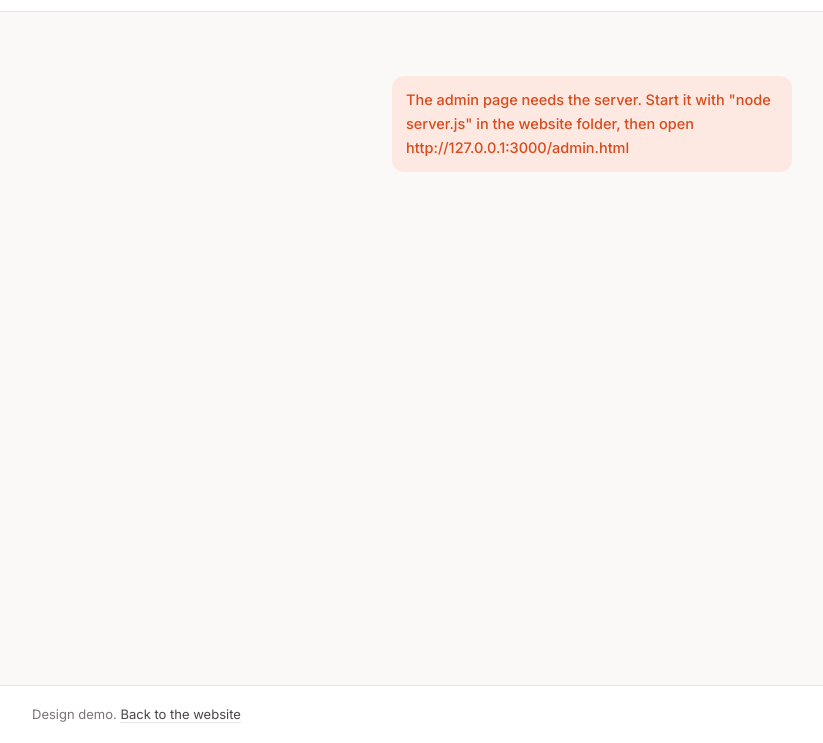
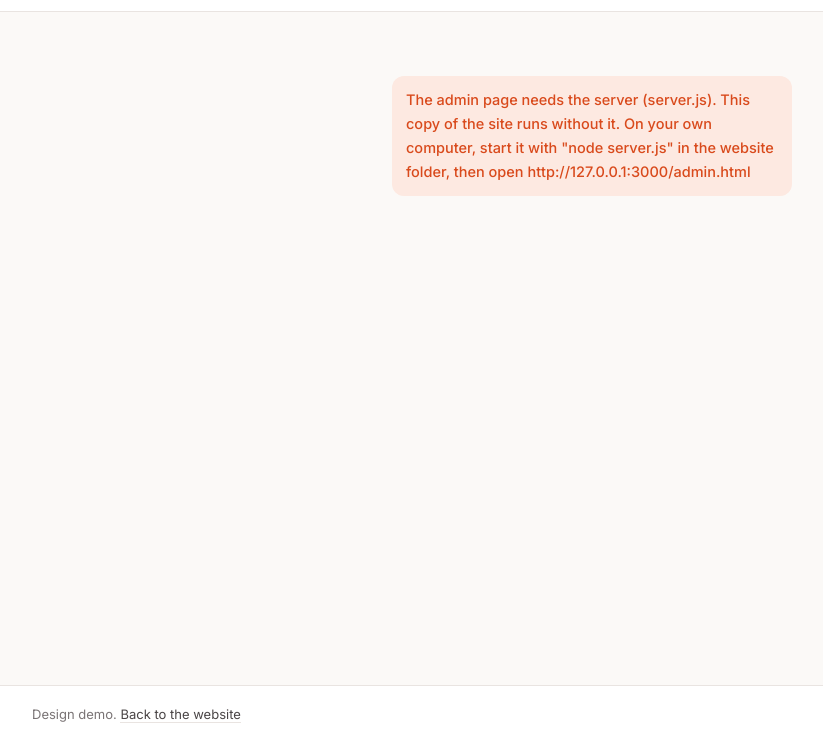
Before and after one commit to sreedeepghosh2005/sia-cargo-demo, a website: page admin.html in a window 1280 px wide. Shown: the part 57-800 px from the top of the page, without its empty margins (48-871 px from the left). Drawn offline with nearby package versions, Linux system fonts and the light colour scheme; no server answers.

Commit message:
Prepare the site for GitHub Pages
Add .nojekyll so GitHub Pages serves the files as they are.
admin.html now says that this copy runs without server.js.

Co-Authored-By: Claude Fable 5.2 <noreply@anthropic.com>

```diff
--- a/admin.html
+++ b/admin.html
@@ -101,7 +101,7 @@ main{animation:none;flex:1}
 <main>
   <!-- no server -->
   <div class="center" id="viewOffline" hidden>
-    <div class="msg warn show">The admin page needs the server. Start it with "node server.js" in the website folder, then open http://127.0.0.1:3000/admin.html</div>
+    <div class="msg warn show">The admin page needs the server (server.js). This copy of the site runs without it. On your own computer, start it with "node server.js" in the website folder, then open http://127.0.0.1:3000/admin.html</div>
   </div>
 
   <!-- login -->
```
Also changed, not shown: 1 other file.
